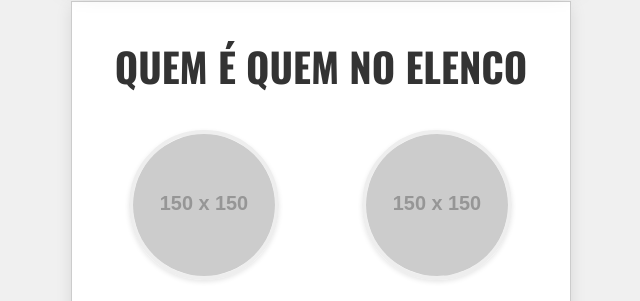
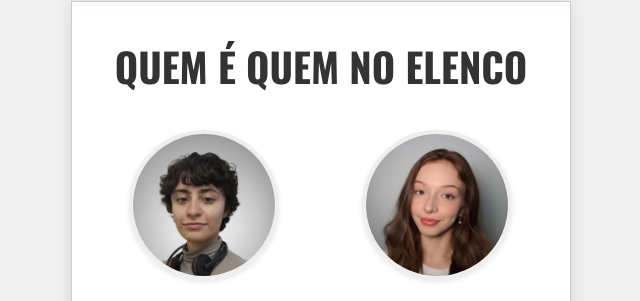
Before and after one commit to ludmuniz/Playbill, a plain HTML site: page index.html in a window 1280 px wide. Shown: the part 755-1056 px from the top of the page, without its empty margins (319-959 px from the left). Drawn offline with nearby package versions, Linux system fonts and the light colour scheme; placeholder pictures from the web are drawn by us.

Commit message:
new photos - cast

```diff
--- a/index.html
+++ b/index.html
@@ -16,7 +16,6 @@
 
     <header class="playbill-cover">
         <div class="spotlight-overlay"></div>
-
         <div class="playbill-header">
             <div class="playbill-logo">PLAYBILL</div>
             <div class="theatre-name">THE PIVA-CORDEIRO THEATRE</div>
@@ -31,13 +30,13 @@
             <h2>Quem é quem no elenco</h2>
             <div class="cast-list">
                 <div class="cast-member">
-                    <img src="https://via.placeholder.com/150?text=Foto+Sua" alt="[Seu Nome]">
+                    <img src="/images/elenco1.png" alt="[Seu Nome]">
                     <h3>[Seu Nome]</h3>
                     <p class="role">...como O Protagonista Incansável</p>
                     <p class="bio">[Escreva uma mini-bio sua aqui. "Originalmente do elenco de... brincando, amor. Desde o dia que te conheci..."]</p>
                 </div>
                 <div class="cast-member">
-                    <img src="https://via.placeholder.com/150?text=Foto+Dela" alt="[Nome Dela]">
+                    <img src="/images/elenco2.jpg" alt="[Nome Dela]">
                     <h3>[Nome Dela]</h3>
                     <p class="role">...como A Estrela Brilhante</p>
                     <p class="bio">[Mini-bio dela aqui. "Fazendo sua estreia em meu coração... e roubando a cena desde então. Ela traz luz..."]</p>
```
Also changed, not shown: images/elenco1.png (added), images/elenco2.jpg (added).
